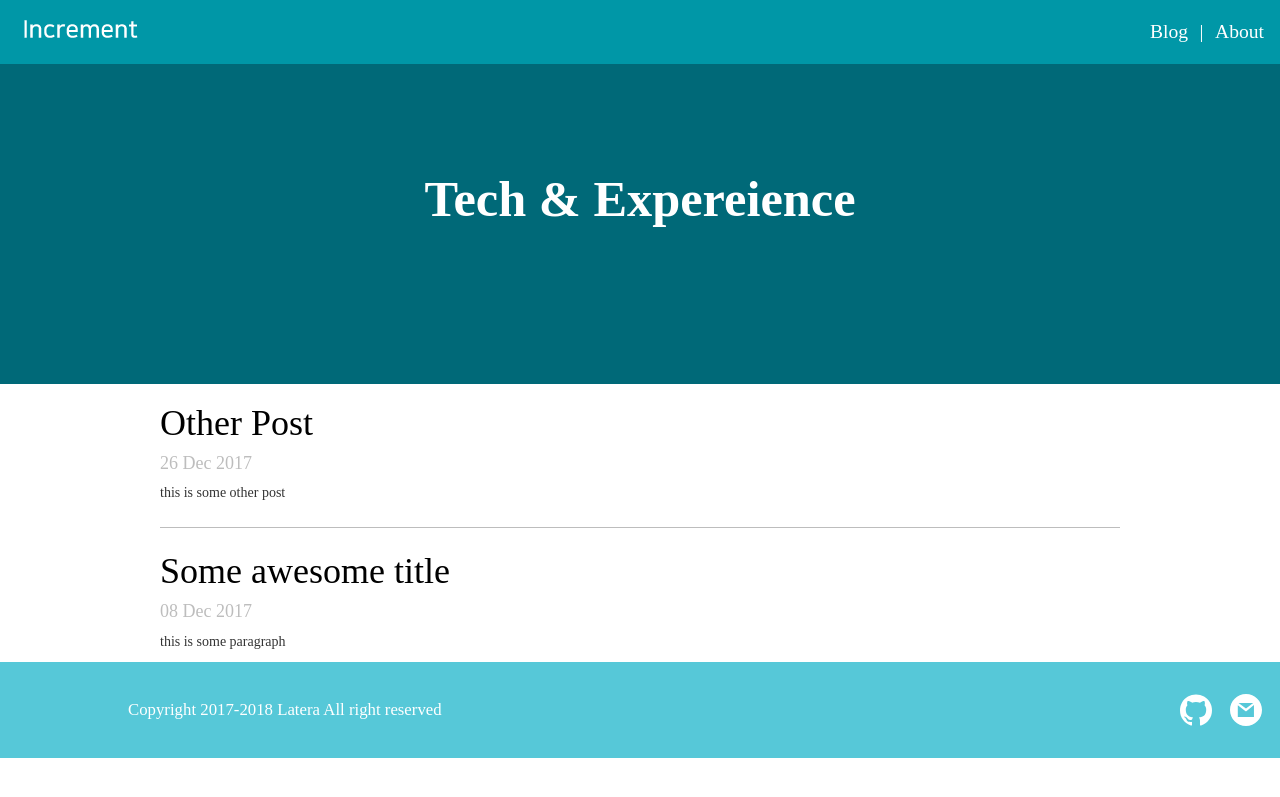
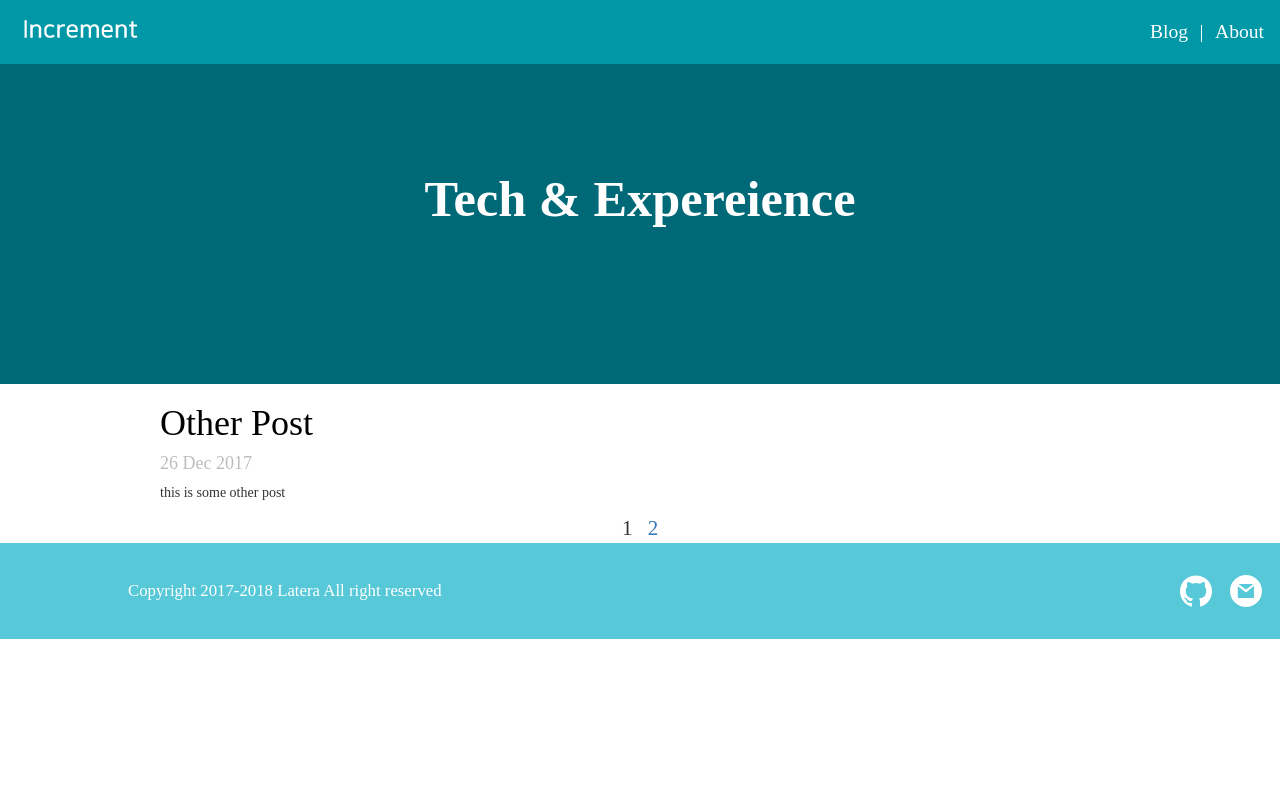
Before and after one commit to Laterality/tech-base-theme, a Jekyll site: the page built from index.html, in a window 1280 px wide. Shown: the top 797 px of the page. Built offline with Jekyll 4.4.1, drawn with Linux system fonts in a browser that asks for light colours; nearby versions of some CDN libraries; the list of posts is cut into pages by our own code.

Commit message:
페이지 번호 링크, a 태그 스타일 추가
a태그 \:hover 등에서 text-decoration 기본값을 none으로 설정

```diff
--- a/_config.yml
+++ b/_config.yml
@@ -10,8 +10,8 @@ mail: bluesky0255@gmail.com
 logo: /assets/img/logo_tmp.png
 background: false
 navigation: true
-paginate: 5
-paginate_path: "/blog/:num"
+paginate: 1
+paginate_path: "/:num"
 
 
 # Less important changes below. (Code-highlighting, markdown)
--- /dev/null
+++ b/about.html
@@ -0,0 +1,3 @@
+---
+layout: default
+---
--- a/assets/style.css
+++ b/assets/style.css
@@ -1,5 +1,14 @@
 body {
   font-family: 'NanumGothic, 나눔고딕, "Malgun Gothic", 맑은고딕, "Apple SD Gothic Neo", Meiryo, Dotum, 돋움, sans-serif';
+}
+a:hover {
+  text-decoration: none;
+  color: #ff5722;
+}
+a:link a:visited,
+a:active,
+a:focus {
+  text-decoration: none;
 }
 #header {
   width: 100%;
@@ -74,7 +83,7 @@ div#content {
   width: 32px;
   height: 32px;
 }
-.header-nav-item-delimiter {
+span.header-nav-item-delimiter {
   text-align: center;
   font-size: 1.4em;
   color: white;
@@ -165,4 +174,11 @@ p.post-list-item-description {
 .main-recent-post {
   border: 2px solid gray;
 }
+div#post-list-pagination-wrapper {
+  font-size: 1.5em;
+}
+span.pagination-page-number {
+  margin-left: 5px;
+  margin-right: 5px;
+}
 /*# sourceMappingURL=style.css.map */
--- a/index.html
+++ b/index.html
@@ -3,11 +3,25 @@ layout: default
 ---
 {% include blog_header.html %}
 <div id="post-list-container">
-	{% for post in site.posts %}
+	{% for post in paginator.posts %}
 
 		{% include list_item_post.html post=post %}
-		{% if post.previous %}
+		{% assign last = paginator.posts | last %}
+		{% if post != last %}
 			<div class="post-list-delimiter"></div>
 		{% endif %}
 	{% endfor %}
+
+	<!-- TODO: pagination should inserted here -->
+
+	<div id="post-list-pagination-wrapper">
+		{% for i in (1..paginator.total_pages) %}
+			{% if i == paginator.page %}
+				<span class="pagination-page-number page-number-current">{{ i }}</span>
+			{% else %}
+				<a href="/{% if i != 1%}{{ i }}{% endif %}"><span class="pagination-page-number">{{ i }}</span></a>
+			{% endif %}
+
+		{% endfor %}
+	</div>
 </div>
```
Also changed, not shown: assets/style.less (+22 -0 lines), 1 other file.
